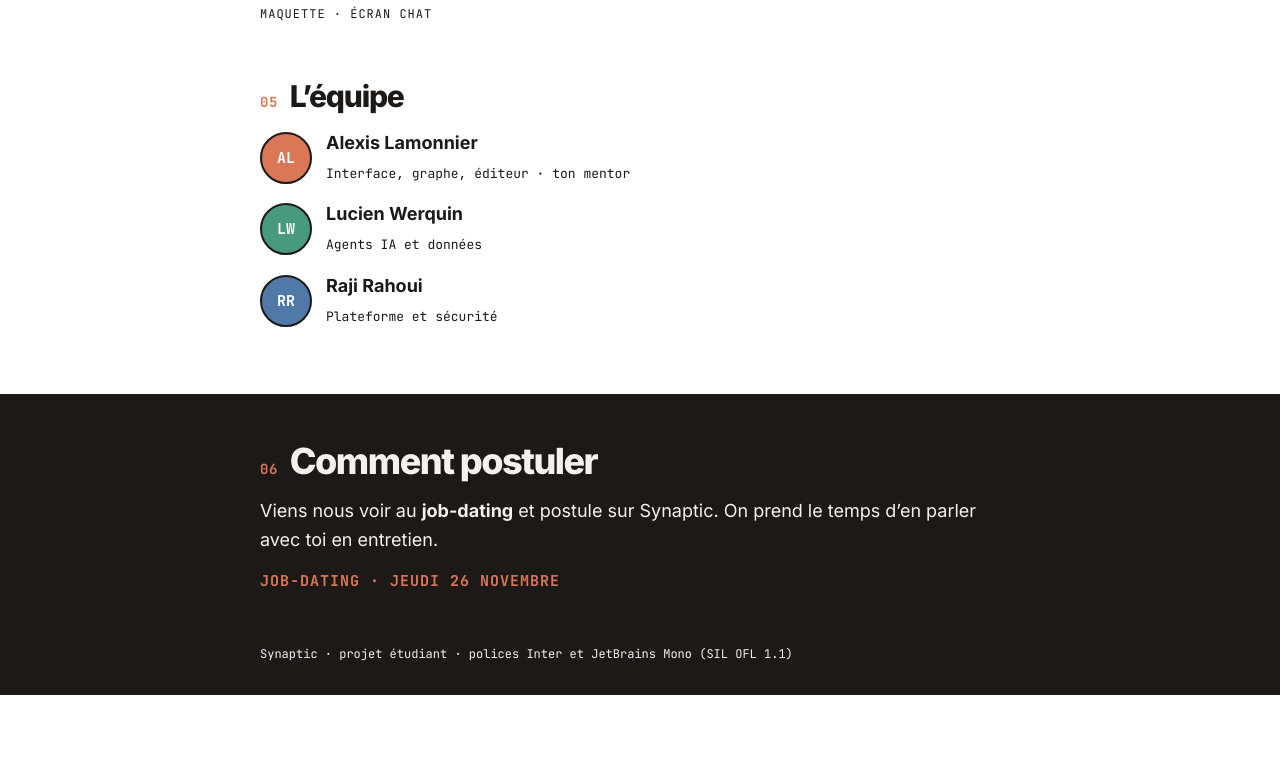
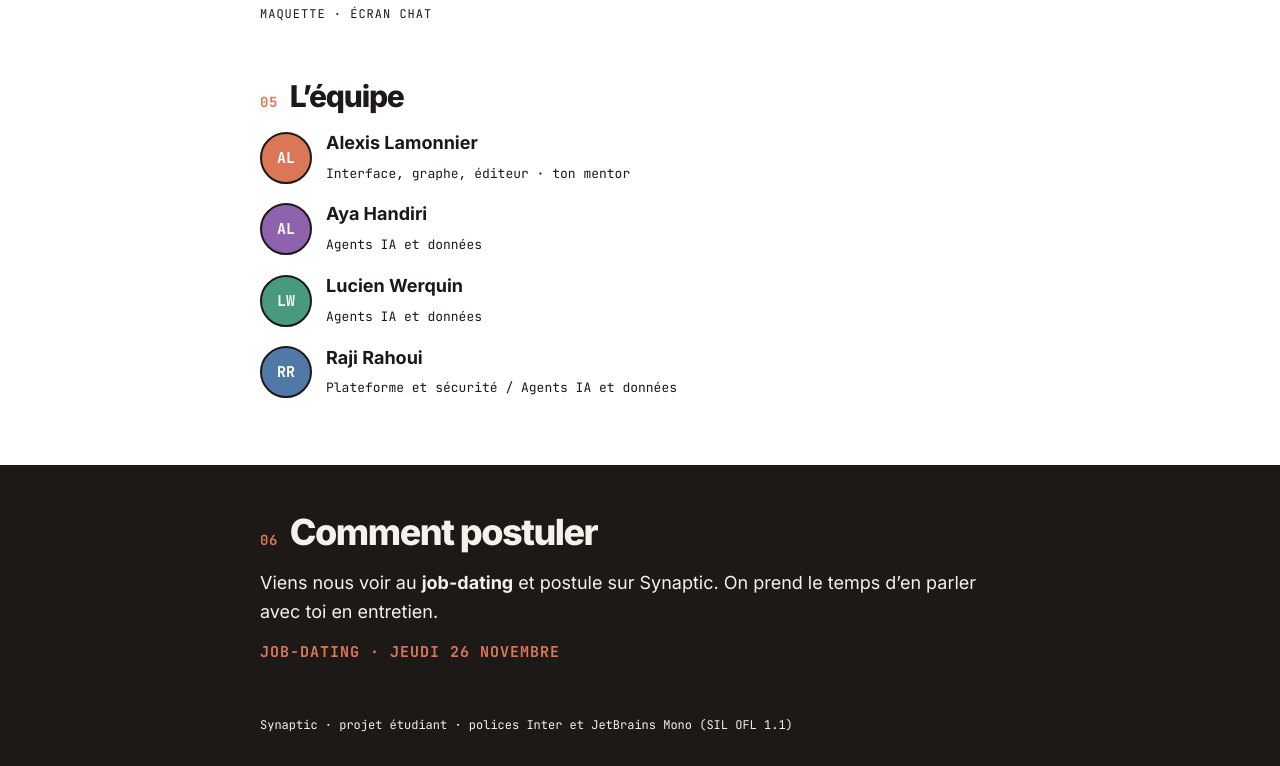
Before and after one commit to synaptic-fr/rejoindre, a plain HTML site: page index.html in a window 1280 px wide. Shown: the part 2984-3750 px from the top of the page. Before the commit the page ends 3679 px from the top, so only its background shows below. Drawn offline with Linux system fonts and the light colour scheme; a web font is replaced by a local one.

Commit message:
Modify Raji Rahoui's role description
Updated team member details for Raji Rahoui.

```diff
--- a/index.html
+++ b/index.html
@@ -92,18 +92,27 @@ img { max-width: 100%; }
 <section style="padding: 48px 0 8px">
 <h2 style="margin: 0 0 16px; font-size: 30px; font-weight: 800; letter-spacing: -1.2px; line-height: 1.1"><span style="font-family: 'JetBrains Mono', Consolas, monospace; font-size: 14px; color: #D97757; letter-spacing: 0.5px; margin-right: 12px">05</span>L’équipe</h2>
 <div style="display: flex; flex-direction: column; gap: 14px">
+
 <div style="display: flex; align-items: center; gap: 14px">
 <span style="width: 48px; height: 48px; flex: 0 0 auto; border-radius: 50%; border: 2px solid #1D1917; background: #D97757; color: #FFFFFF; display: flex; align-items: center; justify-content: center; font-family: 'JetBrains Mono', Consolas, monospace; font-size: 15px; font-weight: 700">AL</span>
 <div><b style="display: block">Alexis Lamonnier</b><span style="font-family: 'JetBrains Mono', Consolas, monospace; font-size: 13px">Interface, graphe, éditeur · ton mentor</span></div>
 </div>
+
+<div style="display: flex; align-items: center; gap: 14px">
+<span style="width: 48px; height: 48px; flex: 0 0 auto; border-radius: 50%; border: 2px solid #1D1917; background: #8f62ae; color: #FFFFFF; display: flex; align-items: center; justify-content: center; font-family: 'JetBrains Mono', Consolas, monospace; font-size: 15px; font-weight: 700">AL</span>
+<div><b style="display: block">Aya Handiri</b><span style="font-family: 'JetBrains Mono', Consolas, monospace; font-size: 13px">Agents IA et données</span></div>
+</div>
+
 <div style="display: flex; align-items: center; gap: 14px">
 <span style="width: 48px; height: 48px; flex: 0 0 auto; border-radius: 50%; border: 2px solid #1D1917; background: #479A7E; color: #FFFFFF; display: flex; align-items: center; justify-content: center; font-family: 'JetBrains Mono', Consolas, monospace; font-size: 15px; font-weight: 700">LW</span>
 <div><b style="display: block">Lucien Werquin</b><span style="font-family: 'JetBrains Mono', Consolas, monospace; font-size: 13px">Agents IA et données</span></div>
 </div>
+
 <div style="display: flex; align-items: center; gap: 14px">
 <span style="width: 48px; height: 48px; flex: 0 0 auto; border-radius: 50%; border: 2px solid #1D1917; background: #5179A8; color: #FFFFFF; display: flex; align-items: center; justify-content: center; font-family: 'JetBrains Mono', Consolas, monospace; font-size: 15px; font-weight: 700">RR</span>
-<div><b style="display: block">Raji Rahoui</b><span style="font-family: 'JetBrains Mono', Consolas, monospace; font-size: 13px">Plateforme et sécurité</span></div>
+<div><b style="display: block">Raji Rahoui</b><span style="font-family: 'JetBrains Mono', Consolas, monospace; font-size: 13px">Plateforme et sécurité / Agents IA et données</span></div>
 </div>
+
 </div>
 </section>
 
```
